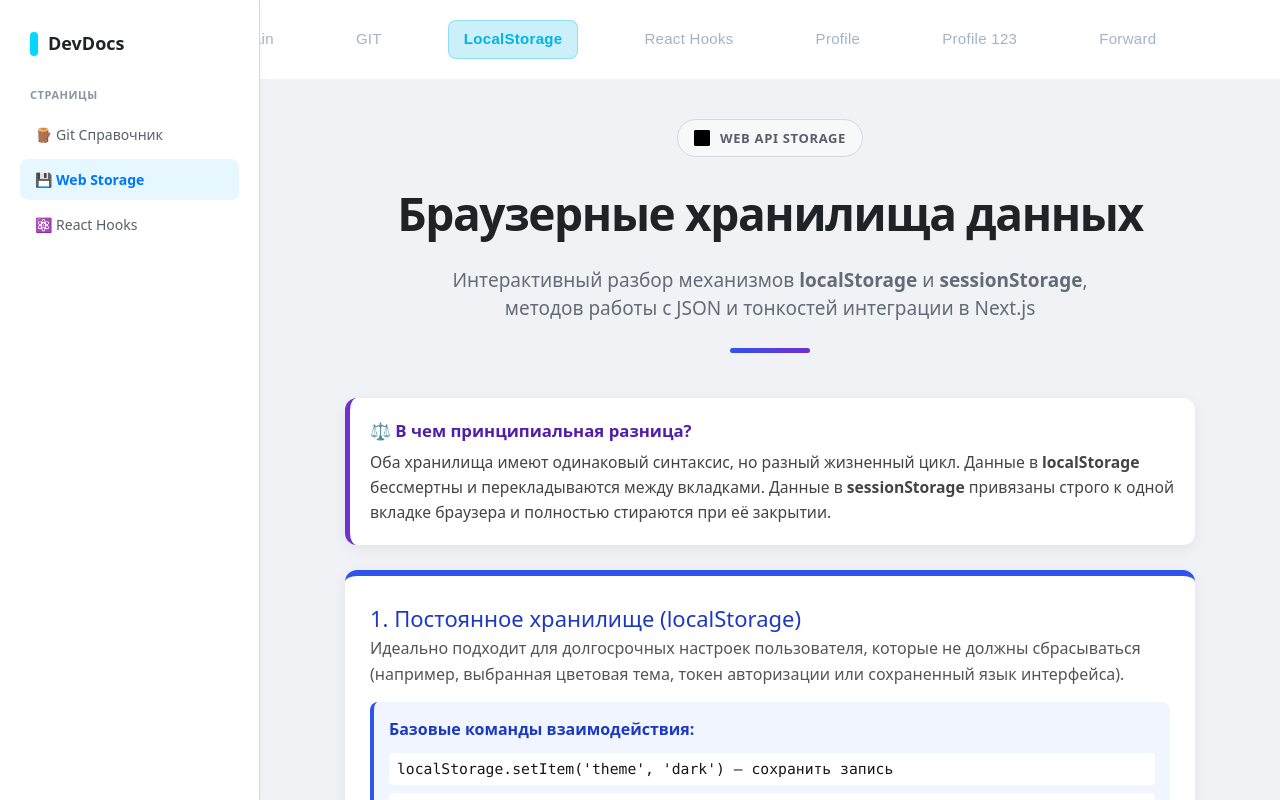
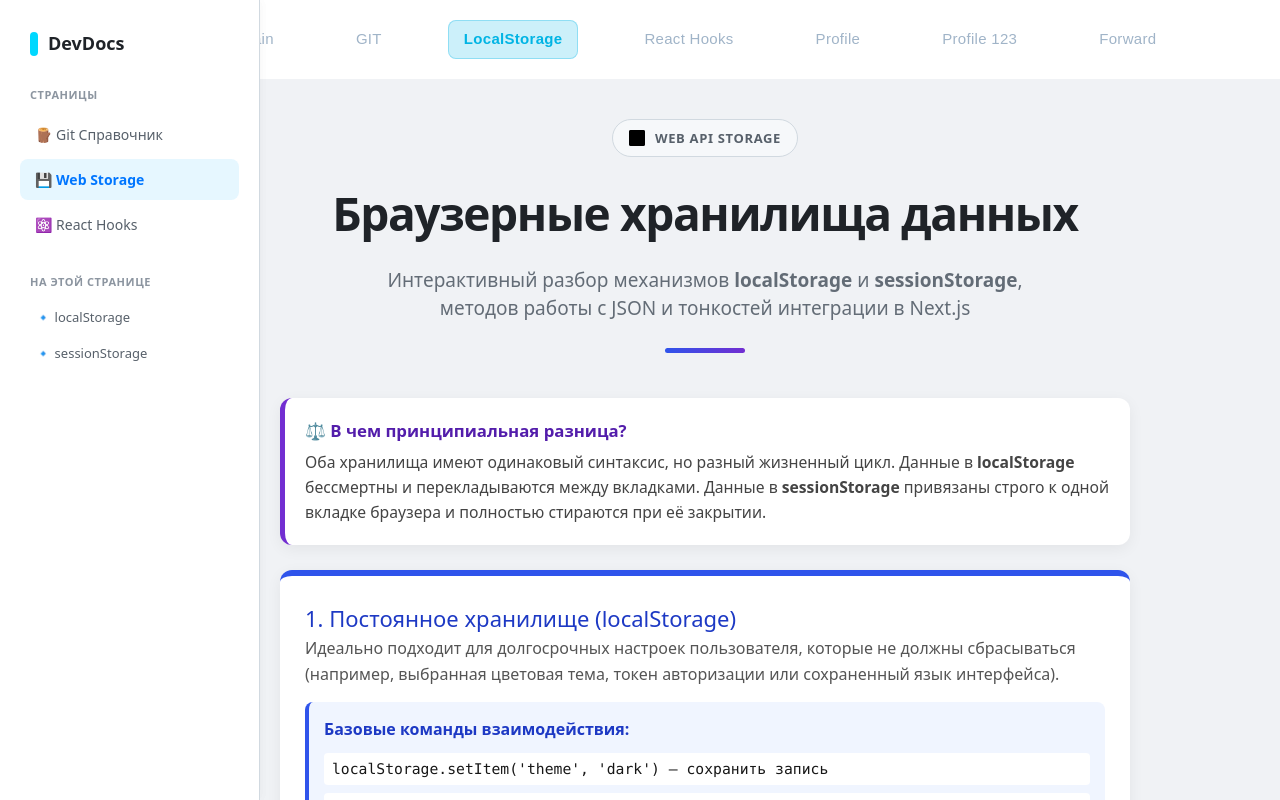
Before and after one commit to tymanskaya/next, a Next.js app: page /localStorage in a window 1280 px wide. Shown: the top 800 px of the page. Built offline with nearby package versions, Linux system fonts and the light colour scheme.

Commit message:
WebStorage_refactoring

```diff
--- a/app/hooks/page.tsx
+++ b/app/hooks/page.tsx
@@ -1221,7 +1221,7 @@ export default function Form() {
 }
 
 // Вспомогательные стили
-const sidebarTitleStyle = {
+export const sidebarTitleStyle = {
     fontSize: '11px',
     fontWeight: '700',
     color: '#8c95a0',
@@ -1230,7 +1230,7 @@ const sidebarTitleStyle = {
     margin: '0 0 10px 10px'
 };
 
-const anchorLinkStyle = {
+export const anchorLinkStyle = {
     display: 'block',
     padding: '8px 15px',
     color: '#57606a',
--- a/app/localStorage/page.tsx
+++ b/app/localStorage/page.tsx
@@ -1,8 +1,92 @@
 "use client";
 import React, { useEffect } from 'react';
+import {usePathname, useRouter} from "next/navigation";
+import {anchorLinkStyle, sidebarTitleStyle} from "@/app/hooks/page";
 
 export default function WebStorageCheatSheet() {
+    const pathname = usePathname();
+    const router = useRouter();
+    const getSidebarLinkStyle = (isActive) => ({
+        display: 'block',
+        width: '100%',
+        padding: '10px 15px',
+        borderRadius: '8px',
+        color: isActive ? '#0076ff' : '#57606a',
+        backgroundColor: isActive ? '#e6f7ff' : 'transparent',
+        fontWeight: isActive ? '600' : '500',
+        fontSize: '14px',
+        border: 'none',
+        textAlign: 'left',
+        cursor: 'pointer',
+        transition: 'all 0.2s ease',
+        marginBottom: '4px',
+        textDecoration: 'none'
+    });
+
+
+    const codeBlockStyle = {
+        display: 'block',
+        backgroundColor: '#f5f5f5',
+        padding: '12px',
+        borderRadius: '6px',
+        fontFamily: 'monospace',
+        fontSize: '0.88em',
+        color: '#333',
+        overflowX: 'auto',
+        margin: '8px 0 0 0',
+        whiteSpace: 'pre-wrap'
+    };
+
     return (
+        <div style={{ display: 'flex', minHeight: '100vh', backgroundColor: '#f0f2f5', fontFamily: 'system-ui, -apple-system, sans-serif' }}>
+        {/* БОКОВОЕ МЕНЮ (SIDEBAR) */}
+    <aside style={{
+        width: '260px',
+        backgroundColor: '#fff',
+        borderRight: '1px solid #d1d9e0',
+        position: 'fixed',
+        top: 0,
+        bottom: 0,
+        left: 0,
+        padding: '30px 20px',
+        display: 'flex',
+        flexDirection: 'column',
+        boxShadow: '2px 0 10px rgba(0,0,0,0.02)',
+        zIndex: 100
+    }}>
+        {/* Логотип/Название справочника */}
+        <div style={{ display: 'flex', alignItems: 'center', gap: '10px', marginBottom: '30px', paddingLeft: '10px' }}>
+            <div style={{ backgroundColor: '#00d8ff', width: '8px', height: '24px', borderRadius: '4px' }}></div>
+            <span style={{ fontWeight: '800', fontSize: '18px', color: '#1f2328' }}>DevDocs</span>
+        </div>
+
+        {/* Основные разделы (Глобальная навигация приложения) */}
+        <div style={{ marginBottom: '25px' }}>
+            <p style={sidebarTitleStyle}>Страницы</p>
+            <button onClick={() => router.push('/git')} style={getSidebarLinkStyle(pathname === '/git')}>
+                🪵 Git Справочник
+            </button>
+            <button onClick={() => router.push('/localStorage')} style={getSidebarLinkStyle(pathname === '/localStorage')}>
+                💾 Web Storage
+            </button>
+            <button onClick={() => router.push('/hooks')} style={getSidebarLinkStyle(pathname === '/hooks')}>
+                ⚛️ React Hooks
+            </button>
+        </div>
+
+        {/* Содержимое текущей страницы (Якорные ссылки) */}
+        <div>
+            <p style={sidebarTitleStyle}>На этой странице</p>
+            <a href="#localStorage" style={anchorLinkStyle}>
+                🔹 localStorage
+            </a>
+            <a href="#sessionStorage" style={anchorLinkStyle}>
+                🔹 sessionStorage
+            </a>
+
+
+        </div>
+    </aside>
         <div style={{
             display: 'flex',
             justifyContent: 'center',
@@ -65,7 +149,7 @@ export default function WebStorageCheatSheet() {
                 </div>
 
                 {/* РАЗДЕЛ 1: LOCALSTORAGE */}
-                <section style={{ backgroundColor: '#fff', padding: '25px', borderRadius: '12px', borderTop: '6px solid #2f54eb', boxShadow: '0 4px 15px rgba(0,0,0,0.06)' }}>
+                <section id="localStorage" style={{ backgroundColor: '#fff', padding: '25px', borderRadius: '12px', borderTop: '6px solid #2f54eb', boxShadow: '0 4px 15px rgba(0,0,0,0.06)' }}>
                     <h2 style={{ marginTop: 0, color: '#1d39c4', fontSize: '22px' }}>1. Постоянное хранилище (localStorage)</h2>
                     <p style={{ margin: '0 0 15px 0', color: '#555' }}>Идеально подходит для долгосрочных настроек пользователя, которые не должны сбрасываться (например, выбранная цветовая тема, токен авторизации или сохраненный язык интерфейса).</p>
 
@@ -136,7 +220,7 @@ export default function WebStorageCheatSheet() {
 
 
                 {/* РАЗДЕЛ 2: SESSIONSTORAGE */}
-                <section style={{ backgroundColor: '#fff', padding: '25px', borderRadius: '12px', borderTop: '6px solid #722ed1', boxShadow: '0 4px 15px rgba(0,0,0,0.06)' }}>
+                <section id="sessionStorage" style={{ backgroundColor: '#fff', padding: '25px', borderRadius: '12px', borderTop: '6px solid #722ed1', boxShadow: '0 4px 15px rgba(0,0,0,0.06)' }}>
                     <h2 style={{ marginTop: 0, color: '#531dab', fontSize: '22px' }}>2. Сессионное хранилище (sessionStorage)</h2>
                     <p style={{ margin: '0 0 15px 0', color: '#555' }}>Используется для временных данных в рамках одного сеанса (например, многошаговая форма регистрации, корзина покупок до оформления заказа или состояние фильтров в каталоге, которые должны обнулиться, если пользователь закроет сайт).</p>
 
@@ -233,6 +317,7 @@ if (rawData) {
 
             </div>
         </div>
+        </div>
     );
 }
 
```
